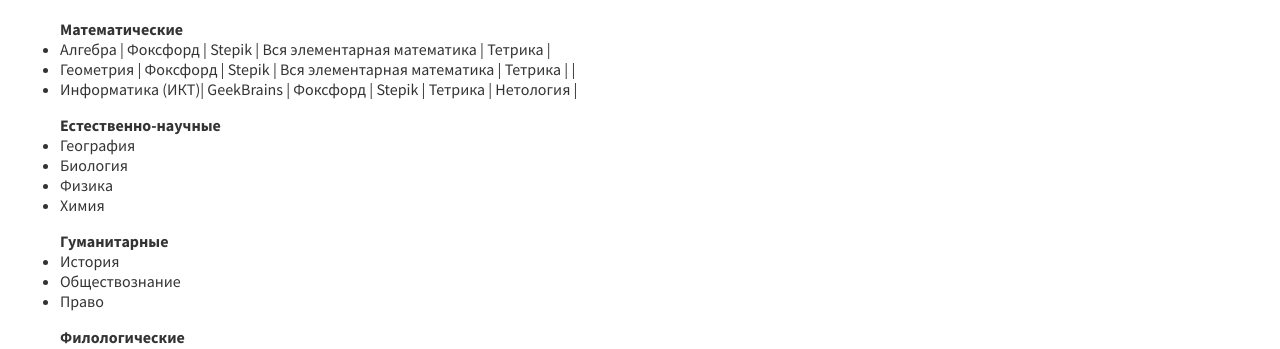
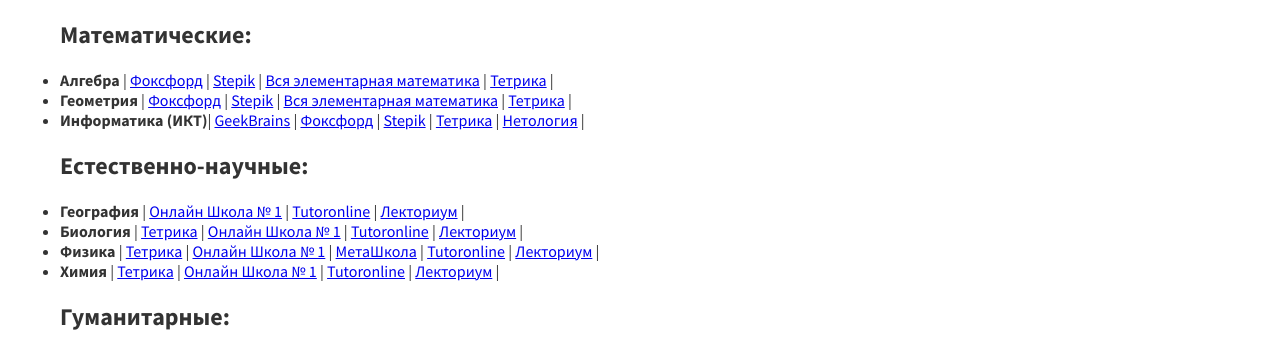
Before and after one commit to NikitaSemyonov/NikitaSemyonov.github.io, a plain HTML site: page discipl.html in a window 1280 px wide. Shown: the part 434-783 px from the top of the page. Drawn offline with Linux system fonts and the light colour scheme.

Commit message:
Update discipl.html

```diff
--- a/discipl.html
+++ b/discipl.html
@@ -46,31 +46,31 @@
 <div>
   <h1> Учебные дисциплины: </h1>
 
-	<ul> <strong> Математические </strong>
-	  <li> Алгебра | Фоксфорд | Stepik | Вся элементарная математика | Тетрика |</li>
-	  <li>Геометрия | Фоксфорд | Stepik | Вся элементарная математика | Тетрика |  |</li>
-	  <li>Информатика (ИКТ)| GeekBrains | Фоксфорд | Stepik | Тетрика | Нетология | </li>
+	<ul> <strong> <h2> Математические: </h2> </strong>
+	  <li> <strong> Алгебра</strong> | <a href="https://foxford.ru/">Фоксфорд</a> | <a href="https://welcome.stepik.org/ru">Stepik</a> | <a href="https://www.bymath.net/">Вся элементарная математика</a> | <a href="https://tetrika-school.ru/">Тетрика</a> |</li>
+	  <li><strong>Геометрия</strong> | <a href="https://foxford.ru/">Фоксфорд</a> | <a href="https://welcome.stepik.org/ru">Stepik</a> | <a href="https://www.bymath.net/">Вся элементарная математика</a> | <a href="https://tetrika-school.ru/">Тетрика</a> |</li>
+	  <li><strong>Информатика (ИКТ)</strong>| <a href="https://gb.ru/">GeekBrains</a> | <a href="https://foxford.ru/">Фоксфорд</a> | <a href="https://welcome.stepik.org/ru">Stepik</a> | <a href="https://tetrika-school.ru/">Тетрика</a> | <a href="https://netology.ru/">Нетология</a> |</li>
   </ul>
 
-  <ul> <strong> Естественно-научные </strong>
-	<li> География </li>
-	<li> Биология </li>
-	<li> Физика </li>
-	<li> Химия </li>
+  <ul> <strong> <h2> Естественно-научные: </h2> </strong>
+	<li> <strong> География</strong> | <a href="https://onlineschool-1.ru/">Онлайн Школа № 1</a> | <a href="https://www.tutoronline.ru/">Tutoronline</a> | <a href="https://www.lektorium.tv/">Лекториум</a> |</li>
+	<li> <strong> Биология</strong> | <a href="https://tetrika-school.ru/">Тетрика</a> | <a href="https://onlineschool-1.ru/">Онлайн Школа № 1</a> | <a href="https://www.tutoronline.ru/">Tutoronline</a> | <a href="https://www.lektorium.tv/">Лекториум</a> |</li>
+	<li> <strong> Физика</strong> | <a href="https://tetrika-school.ru/">Тетрика</a> | <a href="https://onlineschool-1.ru/">Онлайн Школа № 1</a> | <a href="https://metaschool.ru/">МетаШкола</a> | <a href="https://www.tutoronline.ru/">Tutoronline</a> | <a href="https://www.lektorium.tv/">Лекториум</a> |</li>
+	<li> <strong> Химия</strong> | <a href="https://tetrika-school.ru/">Тетрика</a> | <a href="https://onlineschool-1.ru/">Онлайн Школа № 1</a> | <a href="https://www.tutoronline.ru/">Tutoronline</a> | <a href="https://www.lektorium.tv/">Лекториум</a> |</li>
 
   </ul>
 
-  <ul> <strong> Гуманитарные </strong>
-	  <li> История </li>
-	  <li>Обществознание</li>
-	  <li>Право&nbsp;</li>
-    </ul>
+  <ul> <strong> <h2> Гуманитарные: </h2> </strong>
+    <li> <strong> История</strong> | <a href="https://tetrika-school.ru/">Тетрика</a> | <a href="https://onlineschool-1.ru/">Онлайн Школа № 1</a> | <a href="https://www.tutoronline.ru/">Tutoronline</a> | <a href="https://www.lektorium.tv/">Лекториум</a> |</li>
+	  <li><strong>Обществознание</strong> | <a href="https://tetrika-school.ru/">Тетрика</a> | <a href="https://onlineschool-1.ru/">Онлайн Школа № 1</a> | <a href="https://www.tutoronline.ru/">Tutoronline</a> |</li>
+	  <li><strong>Право</strong> | <a href="https://tetrika-school.ru/">Тетрика</a> | <a href="https://onlineschool-1.ru/">Онлайн Школа № 1</a> | <a href="https://www.tutoronline.ru/">Tutoronline</a> |&nbsp;</li>
+  </ul>
 
-	<ul> <strong> Филологические </strong>
+	<ul> <strong> <h2> Филологические: </h2> </strong>
 
-	  <li> Русский язык </li>
-	  <li>Литертура</li>
-	  <li>Иностранные языки&nbsp;</li>
+	  <li> <strong> Русский язык</strong> | <a href="https://tetrika-school.ru/">Тетрика</a> | <a href="https://onlineschool-1.ru/">Онлайн Школа № 1</a> | <a href="https://metaschool.ru/">Меташкола</a> | <a href="https://www.tutoronline.ru/">Tutoronline</a> | <a href="https://www.coursera.org/">Coursera</a> |</li>
+	  <li><strong>Литертура</strong> | <a href="https://tetrika-school.ru/">Тетрика</a> | <a href="https://onlineschool-1.ru/">Онлайн Школа № 1</a> | <a href="https://www.tutoronline.ru/">Tutoronline</a> | <a href="https://www.coursera.org/">Coursera</a> |</li>
+	  <li><strong>Иностранные языки</strong> | <a href="https://tetrika-school.ru/">Тетрика</a> | <a href="https://onlineschool-1.ru/">Онлайн Школа № 1</a> | <a href="https://www.tutoronline.ru/">Tutoronline</a> | <a href="https://www.lektorium.tv/">Лекториум (Англ.яз)</a> | <a href="https://www.coursera.org/">Coursera</a> |&nbsp;</li>
     </ul>
 
   </div>
```
